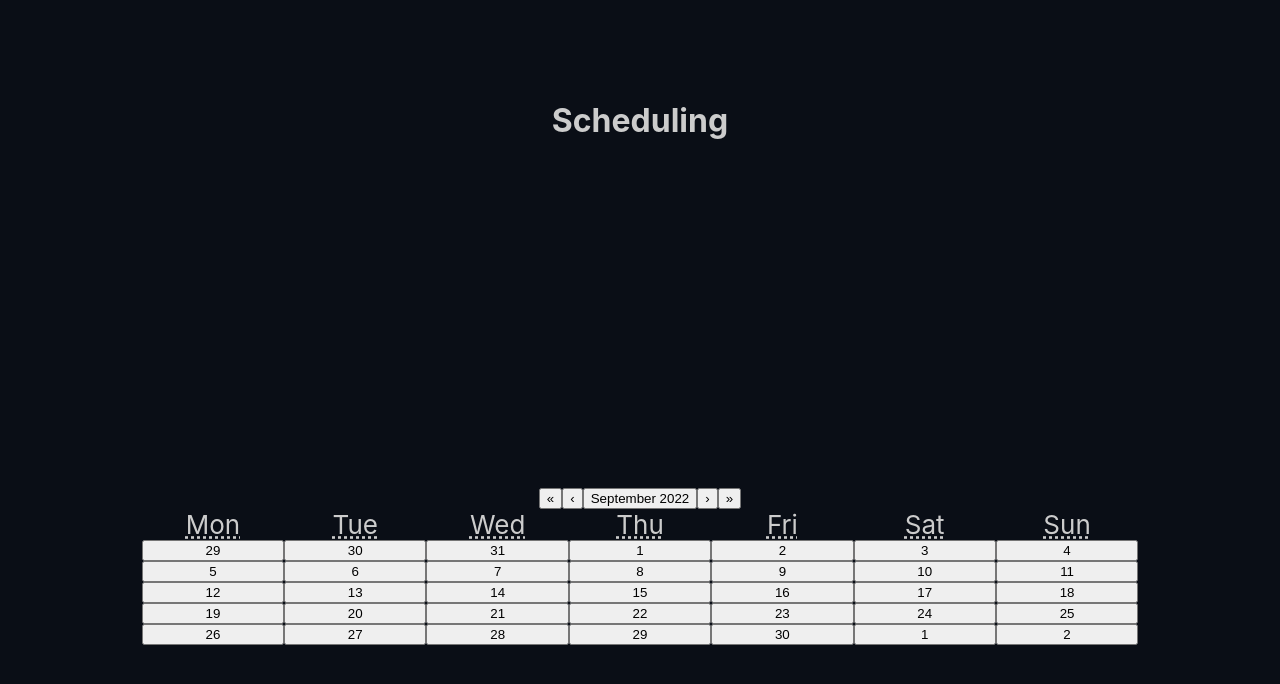
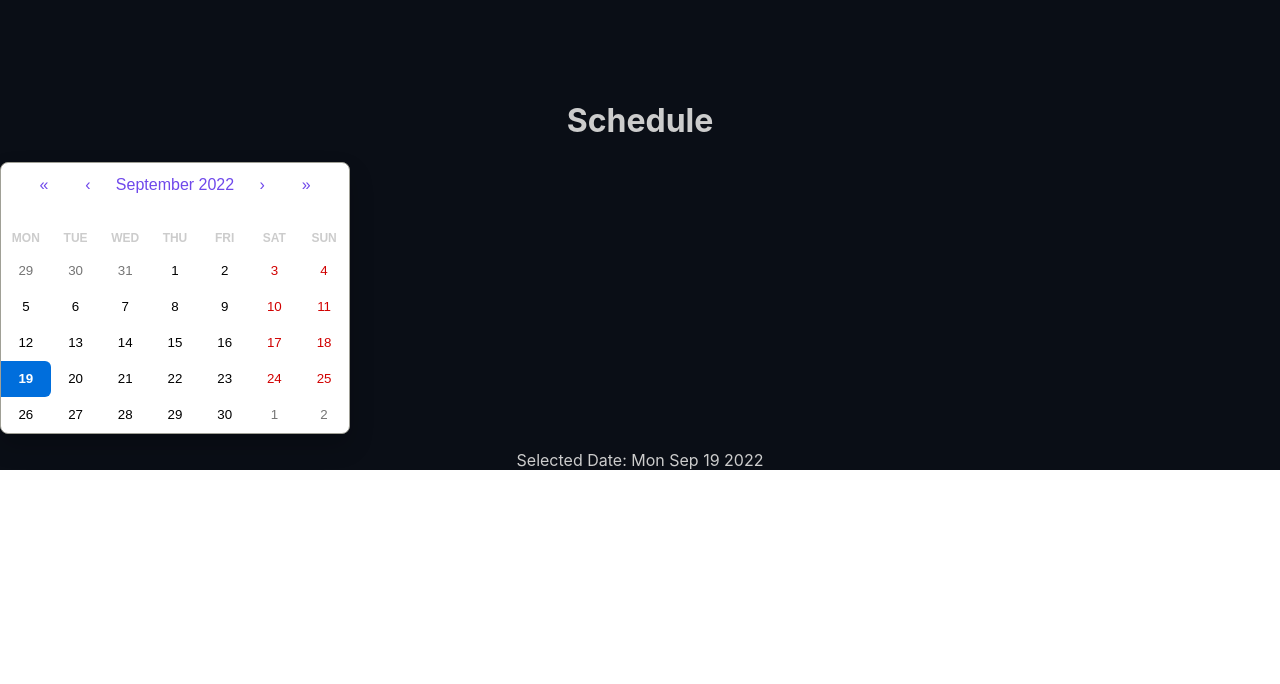
Before and after one commit to Mccullahz/test-app, a React (Create React App) app: page / in a window 1280 px wide. Shown: the top 684 px of the page. Built offline with nearby package versions, Linux system fonts and the light colour scheme.

Commit message:
Edited calander to be repsonsive, can now select dates. colors have changed Hover has been added.

```diff
--- a/package.json
+++ b/package.json
@@ -7,6 +7,7 @@
     "@testing-library/react": "^13.4.0",
     "@testing-library/user-event": "^13.5.0",
     "react": "^18.2.0",
+    "react-big-calendar": "^1.5.0",
     "react-calendar": "^3.9.0",
     "react-dom": "^18.2.0",
     "react-router-dom": "^6.4.0",
--- a/src/App.css
+++ b/src/App.css
@@ -1,3 +1,5 @@
+/* main page / scheduling css */
+
 .App {
   text-align: center;
   background-color: #0a0e16;
@@ -22,6 +24,7 @@
   display: flex;
   flex-direction: column;
   align-items: center;
+
   justify-content: center;
   font-size: calc(10px + 2vmin);
   color: rgb(204, 204, 204);
@@ -30,6 +33,102 @@
 .App-link {
   color: #61dafb;
 }
+
+/* calendar css */
+
+.react-calendar {
+  width: 600px;
+  max-width: 100%;
+  background-color: #a7a7a7;
+  border-radius: 8px;
+  box-shadow: 0 12px 24px rgba(0, 0, 0, 0.2);
+  display: flex;
+  flex-direction: column;
+  align-items: center;
+  justify-content: center;
+}
+
+.react-calendar__navigation button {
+  color: #6f48eb;
+  min-width: 44px;
+  background: none;
+  font-size: 16px;
+  margin-top: 8px;
+ }
+
+ .react-calendar__navigation button:enabled:hover,
+.react-calendar__navigation button:enabled:focus {
+ background-color: #f8f8fa;
+}
+.react-calendar__navigation button[disabled] {
+ background-color: #f0f0f0;
+}
+abbr[title] {
+ text-decoration: none;
+}
+/* .react-calendar__month-view__days__day--weekend {
+ color: #d10000;
+} */
+.react-calendar__tile:enabled:hover,
+.react-calendar__tile:enabled:focus {
+ background: #f8f8fa;
+ color: #6f48eb;
+ border-radius: 6px;
+}
+.react-calendar__tile--now {
+ background: #6f48eb33;
+ border-radius: 6px;
+ font-weight: bold;
+ color: #6f48eb;
+}
+.react-calendar__tile--now:enabled:hover,
+.react-calendar__tile--now:enabled:focus {
+ background: #6f48eb33;
+ border-radius: 6px;
+ font-weight: bold;
+ color: #6f48eb;
+}
+.react-calendar__tile--hasActive:enabled:hover,
+.react-calendar__tile--hasActive:enabled:focus {
+ background: #f8f8fa;
+}
+.react-calendar__tile--active {
+ background: #6f48eb;
+ border-radius: 6px;
+ font-weight: bold;
+ color: white;
+}
+.react-calendar__tile--active:enabled:hover,
+.react-calendar__tile--active:enabled:focus {
+ background: #6f48eb;
+ color: white;
+}
+.react-calendar--selectRange .react-calendar__tile--hover {
+ background-color: #f8f8fa;
+}
+.react-calendar__tile--range {
+ background: #f8f8fa;
+ color: #6f48eb;
+ border-radius: 0;
+}
+.react-calendar__tile--rangeStart {
+ border-top-right-radius: 0;
+ border-bottom-right-radius: 0;
+ border-top-left-radius: 6px;
+ border-bottom-left-radius: 6px;
+ background: #6f48eb;
+ color: white;
+}
+.react-calendar__tile--rangeEnd {
+ border-top-left-radius: 0;
+ border-bottom-left-radius: 0;
+ border-top-right-radius: 6px;
+ border-bottom-right-radius: 6px;
+ background: #6f48eb;
+ color: white;
+}
+
+/* login page css */
 
 .Login {
   text-align: center;
--- a/src/App.js
+++ b/src/App.js
@@ -1,17 +1,21 @@
 import './App.css';
 import React, { useState } from 'react'
 import Calendar from 'react-calendar'
+import 'react-calendar/dist/Calendar.css'
 
 function App() {
-  const [value, onChange] = useState(new Date())
+  const [date, setDate] = useState(new Date());
+
   return (
-
-    <div className="App">
-      <h1>Scheduling</h1>
-
-      <header className="App-header">
-        <Calendar onChange={onChange} value={value}/>
-      </header>
+    <div className='App'>
+      <h1 className='text-center'>Schedule</h1>
+      <div className='calendar-container'>
+        <Calendar onChange={setDate} value={date} />
+      </div>
+      <p className='text-center'>
+        <span className='bold'>Selected Date:</span>{' '}
+        {date.toDateString()}
+      </p>
     </div>
   );
 }
```
Also changed, not shown: 1 other file (tests, documents, lock files or other folders).
